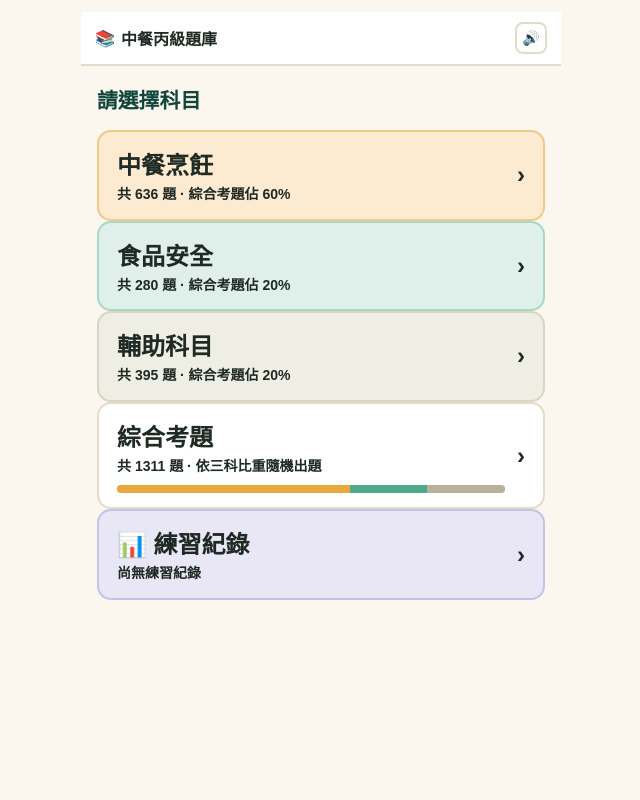
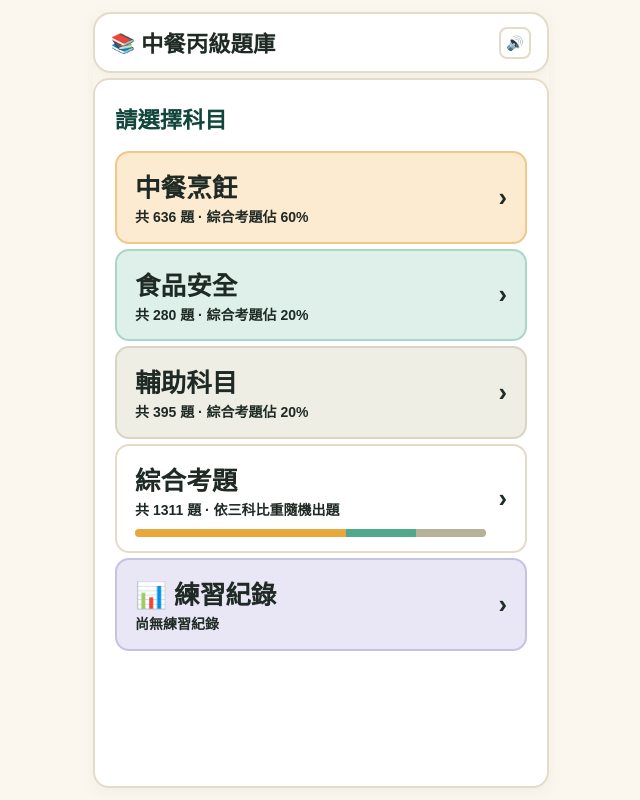
Before and after one commit to GisLiou/CookQuizApp, a React (Vite) app: page / in a window 1280 px wide. Shown: the whole page, without its empty margins (319-959 px from the left). Built offline with nearby package versions, Linux system fonts and the light colour scheme.

Commit message:
fix: 修正無用頁面樣式並優化

```diff
--- a/src/assets/styles/components.css
+++ b/src/assets/styles/components.css
@@ -1,18 +1,20 @@
 /* 頂部導覽列 */
 .topbar {
   display: flex;
+  justify-content: space-between;
   align-items: center;
   gap: 12px;
-  padding: 10px 14px;
+  padding: 12px 16px;
   background: var(--panel);
-  border-bottom: 2px solid var(--line);
+  border: 2px solid var(--line); /* 獨立的卡片邊框 */
+  border-radius: 18px; /* 懸浮島圓角 */
+  box-shadow: 0 4px 16px rgba(0, 0, 0, 0.04); /* 懸浮陰影 */
   flex-shrink: 0;
   width: 100%;
   box-sizing: border-box;
   overflow-x: auto;
   overflow-y: hidden;
   -webkit-overflow-scrolling: touch;
-  white-space: nowrap;
   scrollbar-width: none;
 }
 
@@ -33,7 +35,7 @@
 }
 
 .brand-title {
-  font-size: clamp(14px, 2vh, 18px);
+  font-size: var(--font-lg);
   font-weight: 700;
   white-space: nowrap;
 }
@@ -42,8 +44,16 @@
   display: inline-flex;
   align-items: center;
   gap: 6px;
-  flex-shrink: 0;
-  margin-left: auto;
+  overflow-x: auto;
+  overflow-y: hidden;
+  -webkit-overflow-scrolling: touch;
+  flex-shrink: 1;
+  min-width: 0;
+  scrollbar-width: none;
+}
+
+.topbar-actions::-webkit-scrollbar {
+  display: none;
 }
 
 /* 按鈕共用 */
@@ -93,6 +103,13 @@
   height: auto;
 }
 
+.choice-grid {
+  display: flex;
+  flex-direction: column;
+  gap: 5px; /* 這裡控制科目間 / 題數間的間距 */
+  flex-shrink: 0;
+}
+
 /* 選擇題清單按鈕 */
 .choice-btn {
   display: flex;
@@ -108,7 +125,7 @@
   cursor: pointer;
   transition: all 0.2s ease;
   height: auto;
-  font-size: clamp(16px, 3vh, 24px);
+  font-size: var(--font-choice);
   font-weight: 700;
   color: var(--ink);
   overflow: hidden;
@@ -203,7 +220,7 @@
 }
 
 .question-text {
-  font-size: clamp(18px, 2.6vh, 22px);
+  font-size: var(--font-question);
   font-weight: 700;
   line-height: 1.5;
   color: var(--text);
@@ -213,7 +230,7 @@
 .options {
   display: flex;
   flex-direction: column;
-  gap: 10px;
+  gap: 5px;
   flex-shrink: 0;
 }
 
@@ -254,14 +271,14 @@
   flex: 1;
   word-break: break-word;
   white-space: normal;
-  line-height: 1.5;
-  font-size: clamp(15px, 2.2vh, 18px);
+  line-height: 1.4;
+  font-size: var(--font-opt);
   font-weight: 700;
   color: var(--ink);
 }
 
 .opt-btn:active:not(.disabled) {
-  background: #F3EFE1;
+  background: #f3efe1;
   transform: scale(0.99);
 }
 
@@ -361,43 +378,53 @@
 
 .big-action {
   width: 100%;
-  border: none;
-  font-size: clamp(15px, 2.5vh, 21px);
+  border: 2px solid var(--line); /* 加上外框讓按鈕更立體 */
+  background: var(--panel);       /* 預設使用面板底色 */
+  color: var(--ink);              /* 預設文字顏色 */
+  font-size: var(--font-choice);
   font-weight: 900;
-  padding: 10px;
+  padding: 12px;
   border-radius: 14px;
   cursor: pointer;
   box-shadow: var(--shadow);
   flex-shrink: 0;
+  transition: all 0.2s ease;
 }
+
 .big-action.primary {
   background: var(--primary);
+  border-color: var(--primary-dark);
   color: white;
 }
+
 .big-action.danger {
   background: var(--danger);
+  border-color: var(--danger);
   color: white;
 }
+
 .big-action:active {
   transform: scale(0.98);
 }
 
 /* 文字與標題排版 */
 h1.hero {
-  font-size: clamp(20px, 3.4vh, 29px);
+  font-size: var(--font-hero);
   font-weight: 900;
   color: var(--primary-dark);
   margin: 0 0 4px;
   line-height: 1.3;
 }
+
 p.hero-sub {
-  font-size: clamp(16px, 2.6vh, 22px);
+  font-size: var(--font-lg);
   color: var(--ink-soft);
   margin: 0;
   line-height: 1.4;
 }
+
 .section-label {
-  font-size: clamp(16px, 2.6vh, 22px);
+  font-size: var(--font-lg);
   font-weight: bold;
   color: var(--primary-dark);
   display: flex;
@@ -405,6 +432,7 @@ p.hero-sub {
   gap: 8px;
   margin: 2px 0 0;
 }
+
 footer.note {
   text-align: center;
   color: var(--ink-soft);
@@ -499,7 +527,7 @@ footer.note {
   display: flex;
   align-items: center;
   justify-content: space-between;
-  gap: 12px;
+  gap: 5px;
   width: 100%;
   text-align: left;
   border: 2px solid var(--line);
--- a/src/assets/styles/layout.css
+++ b/src/assets/styles/layout.css
@@ -1,23 +1,23 @@
 #app {
   width: 100%;
-  max-width: 720px;
+  max-width: 480px;
   height: var(--app-h);
   height: 100dvh;
   display: flex;
   flex-direction: column;
-  padding: 12px 14px calc(10px + env(safe-area-inset-bottom));
+  background: var(--bg);
+  padding: 12px;
   overflow: hidden;
+  margin: auto;
 }
 
 .screen {
   display: flex;
   flex-direction: column;
   width: 100%;
-  max-width: 480px;
-  min-height: 100vh;
-  min-height: 100dvh;
-  margin: 0 auto;
-  background: var(--bg);
+  flex: 1;
+  gap: 5px;
+  box-shadow: 0 4px 16px rgba(0, 0, 0, 0.04);
   position: relative;
   overflow-y: auto;
   -webkit-overflow-scrolling: touch;
@@ -29,11 +29,12 @@
 }
 
 .fill-col,
-.quiz-grid {
+.quiz-grid,
+.result-panel {
   display: flex;
   flex-direction: column;
   flex: 1;
-  padding: 16px;
+  padding: 20px 20px 40px 20px;
   gap: 16px;
   height: auto;
 }
--- a/src/assets/styles/themes.css
+++ b/src/assets/styles/themes.css
@@ -1,23 +1,29 @@
 .choice-btn.group-main,
 .intro-panel.group-main {
-  background: #FCEAD1;
-  border-color: #F0C888;
+  background: #fcead1;
+  border-color: #f0c888;
 }
-.choice-btn.group-main:active { background: #F8DCB3; }
+.choice-btn.group-main:active {
+  background: #f8dcb3;
+}
 
 .choice-btn.group-safety,
 .intro-panel.group-safety {
-  background: #DFF0EA;
-  border-color: #A9D6C7;
+  background: #dff0ea;
+  border-color: #a9d6c7;
 }
-.choice-btn.group-safety:active { background: #CBE8DD; }
+.choice-btn.group-safety:active {
+  background: #cbe8dd;
+}
 
 .choice-btn.group-aux,
 .intro-panel.group-aux {
-  background: #EFEEE4;
-  border-color: #D8D5C2;
+  background: #efeee4;
+  border-color: #d8d5c2;
 }
-.choice-btn.group-aux:active { background: #E4E1D0; }
+.choice-btn.group-aux:active {
+  background: #e4e1d0;
+}
 
 .choice-btn.group-mixed,
 .intro-panel.group-mixed {
@@ -26,7 +32,9 @@
 }
 
 .choice-btn.group-stats {
-  background: #E9E6F6;
-  border-color: #C7C1E6;
+  background: #e9e6f6;
+  border-color: #c7c1e6;
 }
-.choice-btn.group-stats:active { background: #DAD4EE; }
+.choice-btn.group-stats:active {
+  background: #dad4ee;
+}
--- a/src/assets/styles/variables.css
+++ b/src/assets/styles/variables.css
@@ -1,19 +1,25 @@
 :root {
-  --bg: #FBF7EE;
-  --panel: #FFFFFF;
-  --ink: #1F2A24;
-  --ink-soft: #4B5A50;
-  --primary: #1B6B5C;
-  --primary-dark: #12463C;
-  --accent: #D98A3D;
-  --good: #1E8A4C;
-  --good-bg: #E7F6EC;
-  --danger: #C23B3B;
-  --danger-bg: #FBEAEA;
-  --line: #E4DCC8;
+  --bg: #fbf7ee;
+  --panel: #ffffff;
+  --ink: #1f2a24;
+  --ink-soft: #4b5a50;
+  --primary: #1b6b5c;
+  --primary-dark: #12463c;
+  --accent: #d98a3d;
+  --good: #1e8a4c;
+  --good-bg: #e7f6ec;
+  --danger: #c23b3b;
+  --danger-bg: #fbeaea;
+  --line: #e4dcc8;
   --radius: 18px;
-  --shadow: 0 8px 22px rgba(31, 42, 36, 0.10), 0 2px 6px rgba(31, 42, 36, 0.06);
+  --shadow: 0 8px 22px rgba(31, 42, 36, 0.1), 0 2px 6px rgba(31, 42, 36, 0.06);
   --app-h: 100vh;
+  --font-base: clamp(17px, 2.4vh, 21px);
+  --font-lg: clamp(19px, 2.8vh, 24px);
+  --font-hero: clamp(23px, 3.6vh, 32px);
+  --font-choice: clamp(18px, 3.2vh, 26px);
+  --font-question: clamp(20px, 3vh, 25px);
+  --font-opt: clamp(17px, 2.4vh, 20px);
 }
 
 * {
@@ -27,6 +33,7 @@ body {
   background: var(--bg);
   color: var(--ink);
   font-family: "PingFang TC", "Microsoft JhengHei", "Heiti TC", "Noto Sans TC", system-ui, -apple-system, sans-serif;
+  font-size: var(--font-base); /* 套用全域基礎字體 */
   height: 100%;
   overflow: hidden;
   overscroll-behavior: none;
--- a/src/components/common/FeedbackBox.tsx
+++ /dev/null
@@ -1,48 +0,0 @@
-import React from 'react';
-
-interface FeedbackBoxProps {
-  isAnswered: boolean;         // 是否已經作答
-  isCorrect: boolean | null;   // 答題是否正確
-  correctIndex?: number;       // 正確答案的選項索引 (0-3)
-  correctText?: string;        // 正確答案的選項文字
-}
-
-// 將原本選項前方的數字圖示定義為常數
-const LETTERS = ['1', '2', '3', '4'];
-
-const FeedbackBox: React.FC<FeedbackBoxProps> = ({
-  isAnswered,
-  isCorrect,
-  correctIndex,
-  correctText
-}) => {
-  // 如果尚未作答，React 會直接不渲染此元件 (相當於 display: none)
-  if (!isAnswered || isCorrect === null) {
-    return null;
-  }
-
-  // 答對時的 UI
-  if (isCorrect) {
-    return (
-      <div className="feedback show good">
-        <span className="fb-icon">🎉</span>
-        <span>答對了！非常棒！</span>
-      </div>
-    );
-  }
-
-  // 答錯時的 UI
-  return (
-    <div className="feedback show bad">
-      <span className="fb-icon">💡</span>
-      <span>
-        答錯了，別擔心！
-        <span className="fb-sub">
-          正確答案：{correctIndex !== undefined ? LETTERS[correctIndex] : ''} {correctText}
-        </span>
-      </span>
-    </div>
-  );
-};
-
-export default FeedbackBox;
--- a/src/components/screens/CountScreen.tsx
+++ b/src/components/screens/CountScreen.tsx
@@ -43,7 +43,7 @@ const CountScreen: React.FC<CountScreenProps> = ({
         onHomeClick={onHomeClick}
       />
 
-      <div className="fill-col">
+      <div className="panel fill-col">
         {/* 帶有各科目配色的提示面板 */}
         <div className={panelClass}>
           <h1 className="hero">
--- a/src/components/screens/MenuScreen.tsx
+++ b/src/components/screens/MenuScreen.tsx
@@ -53,7 +53,7 @@ const MenuScreen: React.FC<MenuScreenProps> = ({ quizData, stats, onSelectCatego
     <div className="screen">
       <TopBar showHome={false} />
 
-      <div className="fill-col">
+      <div className="panel fill-col">
         <div className="section-label">請選擇科目</div>
 
         <div className="choice-grid">
--- a/src/components/screens/QuizScreen.tsx
+++ b/src/components/screens/QuizScreen.tsx
@@ -1,7 +1,6 @@
 import React, { useRef, useLayoutEffect } from 'react';
 import TopBar from '../common/TopBar';
 import ProgressBar from '../common/ProgressBar';
-import FeedbackBox from '../common/FeedbackBox';
 import { useAudio } from '../../hooks/useAudio';
 import type { Question } from '../../types';
 
@@ -84,7 +83,7 @@ const QuizScreen: React.FC<QuizScreenProps> = ({
         onHomeClick={onHomeClick}
       />
 
-      <div className="quiz-grid">
+      <div className="panel quiz-grid">
         <ProgressBar current={currentIndex} total={total} score={score} />
 
         <div className="qhead">
@@ -119,13 +118,6 @@ const QuizScreen: React.FC<QuizScreenProps> = ({
         </div>
 
         <div className="bottom-zone">
-          <FeedbackBox
-            isAnswered={isAnswered}
-            isCorrect={isCorrectAnswer}
-            correctIndex={currentQuestion.answer}
-            correctText={currentQuestion.options[currentQuestion.answer]}
-          />
-
           {isAnswered && (
             <button className="next-btn show" onClick={handleNextClick}>
               {isLast ? '查看結果 →' : '下一題 →'}
--- a/src/components/screens/StatsScreen.tsx
+++ b/src/components/screens/StatsScreen.tsx
@@ -45,7 +45,7 @@ const StatsScreen: React.FC<StatsScreenProps> = ({
     <div className="screen">
       <TopBar showHome={true} title="練習紀錄" onHomeClick={onHomeClick} />
 
-      <div className="fill-col">
+      <div className="panel fill-col">
         {/* 各科目練習情形 (上方) */}
         <div className="choice-grid">
           {groupStatsData.map((item) => {
```
Also changed, not shown: src/assets/global.css (+4 -4 lines).
